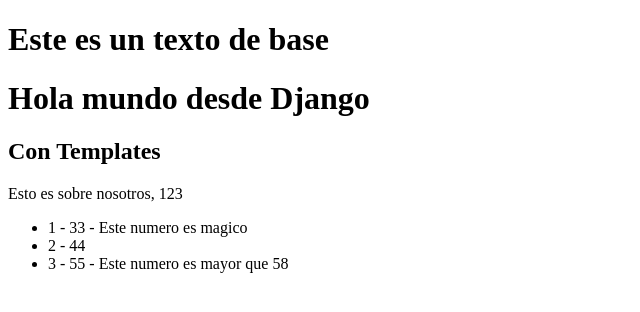
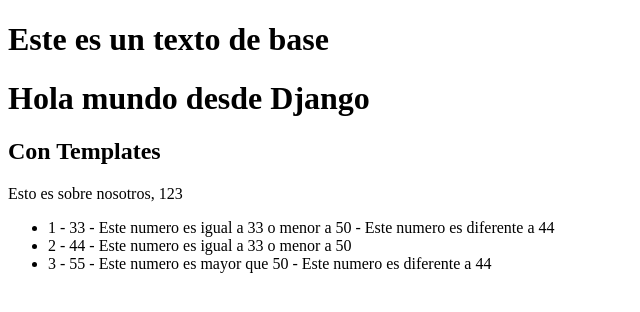
Before and after one commit to DrN25/Django_Parte3, a Django app: page / in a window 1280 px wide. Shown: the part 88-400 px from the top of the page, without its empty margins (0-640 px from the left). Run offline with Django 5.2, Linux system fonts and the light colour scheme.

Commit message:
Pregunta: Hacer experimentos con otros operadores de conmparacion. Se trabajo con otros operadores en una nueva branch

```diff
--- a/src/listaContactos/templates/home.html
+++ b/src/listaContactos/templates/home.html
@@ -15,10 +15,14 @@
 		<ul>
 			{% for myItem in myList %}
 				<li>{{ forloop.counter }} - {{ myItem }}
-					{% if myItem == 33 %}
-						- Este numero es magico
-					{% elif myItem > 50 %}
-						- Este numero es mayor que 58
+					{% if myItem == 33 or myItem < 50 %}
+						- Este numero es igual a 33 o menor a 50
+						{% endif %}
+					{% if myItem > 50 %}
+						- Este numero es mayor que 50
+					{% endif %}
+					{% if myItem != 44 %}
+						- Este numero es diferente a 44
 					{% endif %}
 				</li>
 			{% endfor %}
```
